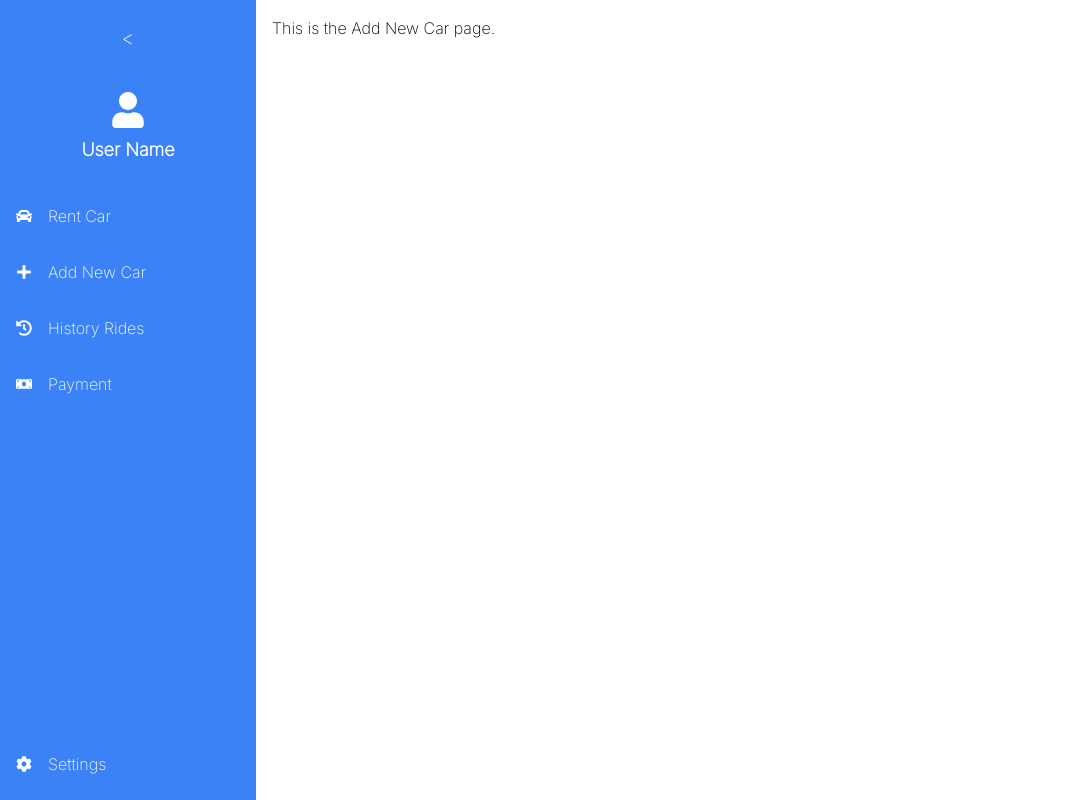
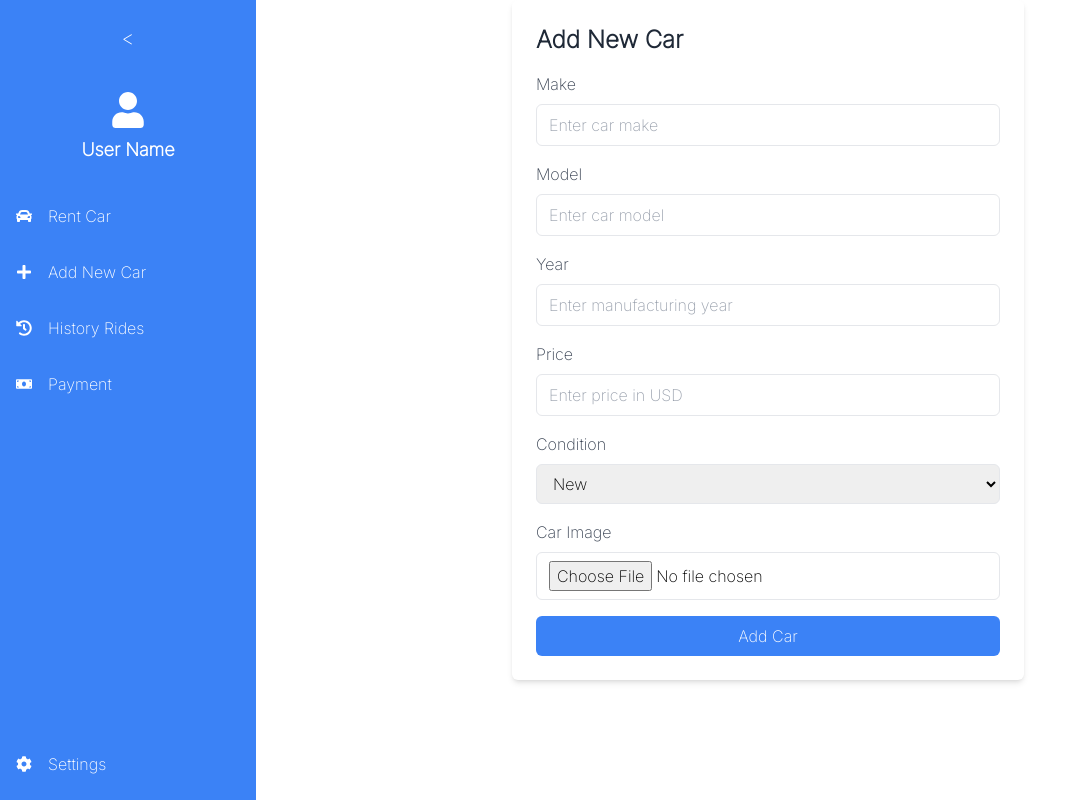
Before and after one commit to KIPOKA/Car-renting-web-application-, a React (Vite) app: page /add-new-car in a window 1280 px wide. Shown: the whole page, without its empty margins (0-1070 px from the left). Built offline with nearby package versions, Linux system fonts and the light colour scheme.

Commit message:
first commit for the day

```diff
--- a/src/pages/AddNewCar .jsx
+++ b/src/pages/AddNewCar .jsx
@@ -1,7 +1,131 @@
-import React from "react";
+import React, { useState } from "react";
 
 const AddNewCar = () => {
-  return <div className="p-4">This is the Add New Car page.</div>;
+  const [carDetails, setCarDetails] = useState({
+    make: "",
+    model: "",
+    year: "",
+    price: "",
+    condition: "New",
+    image: null,
+  });
+
+  const handleChange = (e) => {
+    const { name, value } = e.target;
+    setCarDetails({ ...carDetails, [name]: value });
+  };
+
+  const handleImageChange = (e) => {
+    setCarDetails({ ...carDetails, image: e.target.files[0] });
+  };
+
+  const handleSubmit = (e) => {
+    e.preventDefault();
+    console.log("Car details submitted:", carDetails);
+    // Add your API call or form submission logic here
+  };
+
+  return (
+    <div className="p-6 max-w-lg mx-auto bg-white rounded-md shadow-md">
+      <h1 className="text-2xl font-bold text-gray-800 mb-4">Add New Car</h1>
+      <form onSubmit={handleSubmit}>
+        {/* Car Make */}
+        <div className="mb-4">
+          <label className="block text-gray-700 font-medium mb-2">Make</label>
+          <input
+            type="text"
+            name="make"
+            value={carDetails.make}
+            onChange={handleChange}
+            className="w-full px-3 py-2 border rounded-md"
+            placeholder="Enter car make"
+            required
+          />
+        </div>
+
+        {/* Car Model */}
+        <div className="mb-4">
+          <label className="block text-gray-700 font-medium mb-2">Model</label>
+          <input
+            type="text"
+            name="model"
+            value={carDetails.model}
+            onChange={handleChange}
+            className="w-full px-3 py-2 border rounded-md"
+            placeholder="Enter car model"
+            required
+          />
+        </div>
+
+        {/* Year */}
+        <div className="mb-4">
+          <label className="block text-gray-700 font-medium mb-2">Year</label>
+          <input
+            type="number"
+            name="year"
+            value={carDetails.year}
+            onChange={handleChange}
+            className="w-full px-3 py-2 border rounded-md"
+            placeholder="Enter manufacturing year"
+            required
+          />
+        </div>
+
+        {/* Price */}
+        <div className="mb-4">
+          <label className="block text-gray-700 font-medium mb-2">Price</label>
+          <input
+            type="number"
+            name="price"
+            value={carDetails.price}
+            onChange={handleChange}
+            className="w-full px-3 py-2 border rounded-md"
+            placeholder="Enter price in USD"
+            required
+          />
+        </div>
+
+        {/* Condition */}
+        <div className="mb-4">
+          <label className="block text-gray-700 font-medium mb-2">
+            Condition
+          </label>
+          <select
+            name="condition"
+            value={carDetails.condition}
+            onChange={handleChange}
+            className="w-full px-3 py-2 border rounded-md"
+          >
+            <option value="New">New</option>
+            <option value="Used">Used</option>
+          </select>
+        </div>
+
+        {/* Image Upload */}
+        <div className="mb-4">
+          <label className="block text-gray-700 font-medium mb-2">
+            Car Image
+          </label>
+          <input
+            type="file"
+            name="image"
+            accept="image/*"
+            onChange={handleImageChange}
+            className="w-full px-3 py-2 border rounded-md"
+            required
+          />
+        </div>
+
+        {/* Submit Button */}
+        <button
+          type="submit"
+          className="w-full bg-blue-500 text-white px-4 py-2 rounded-md hover:bg-blue-600"
+        >
+          Add Car
+        </button>
+      </form>
+    </div>
+  );
 };
 
 export default AddNewCar;
--- a/src/pages/Home.jsx
+++ b/src/pages/Home.jsx
@@ -1,27 +1,7 @@
 import React, { useState } from "react";
-import Navbar from "../components/navbar/NavBar";
 import Sidebar from "./Sidebar";
 
 const Home = () => {
-  const [carType, setCarType] = useState("");
-  const [location, setLocation] = useState("");
-  const [pickupDate, setPickupDate] = useState("");
-  const [returnDate, setReturnDate] = useState("");
-
-  const handleSearch = () => {
-    if (carType && location && pickupDate && returnDate) {
-      console.log({
-        carType,
-        location,
-        pickupDate,
-        returnDate,
-      });
-      alert("Searching for available cars...");
-    } else {
-      alert("Please fill out all fields.");
-    }
-  };
-
   return (
     <div className="flex min-h-screen bg-gray-100 h-full">
       <Sidebar />
```
